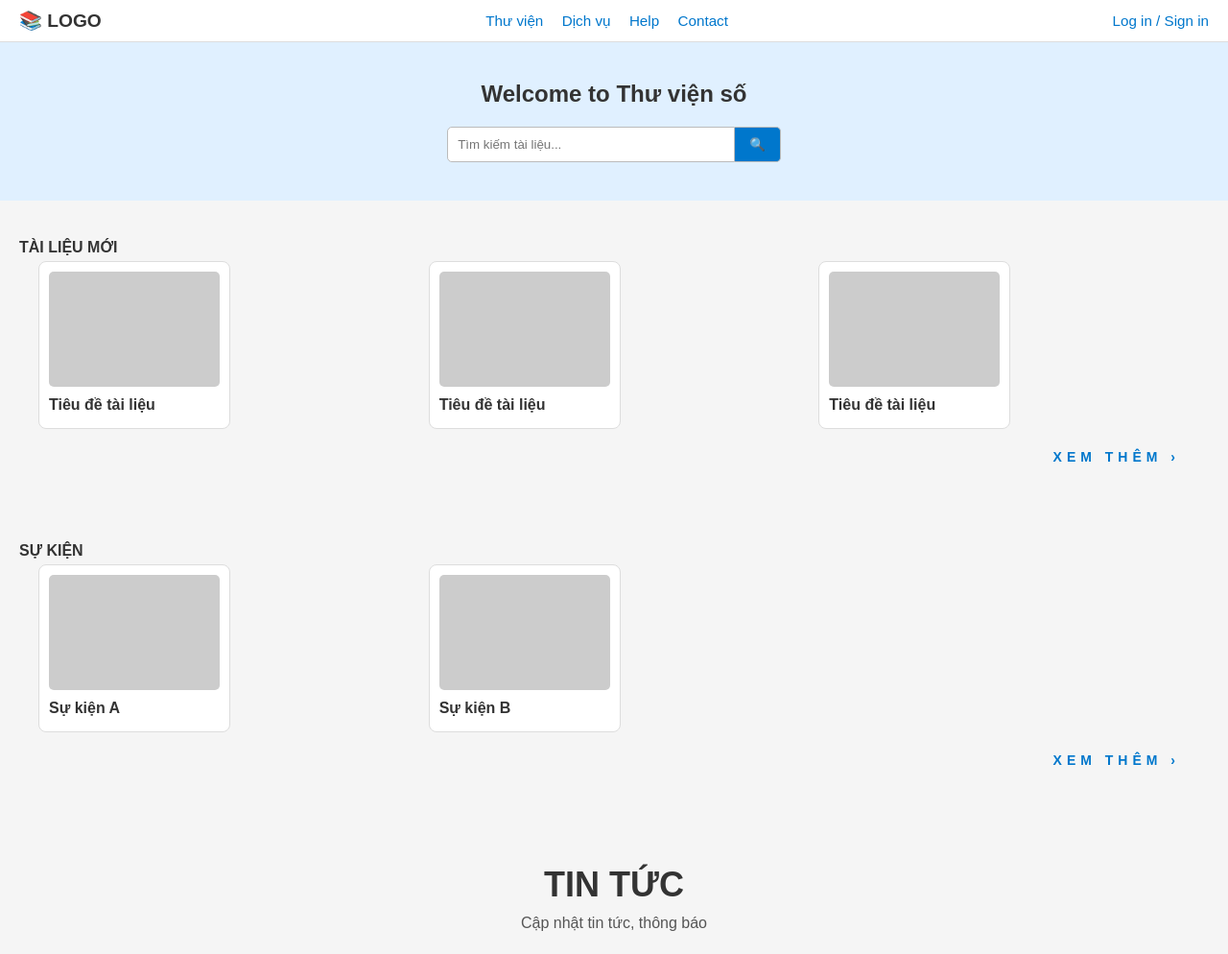
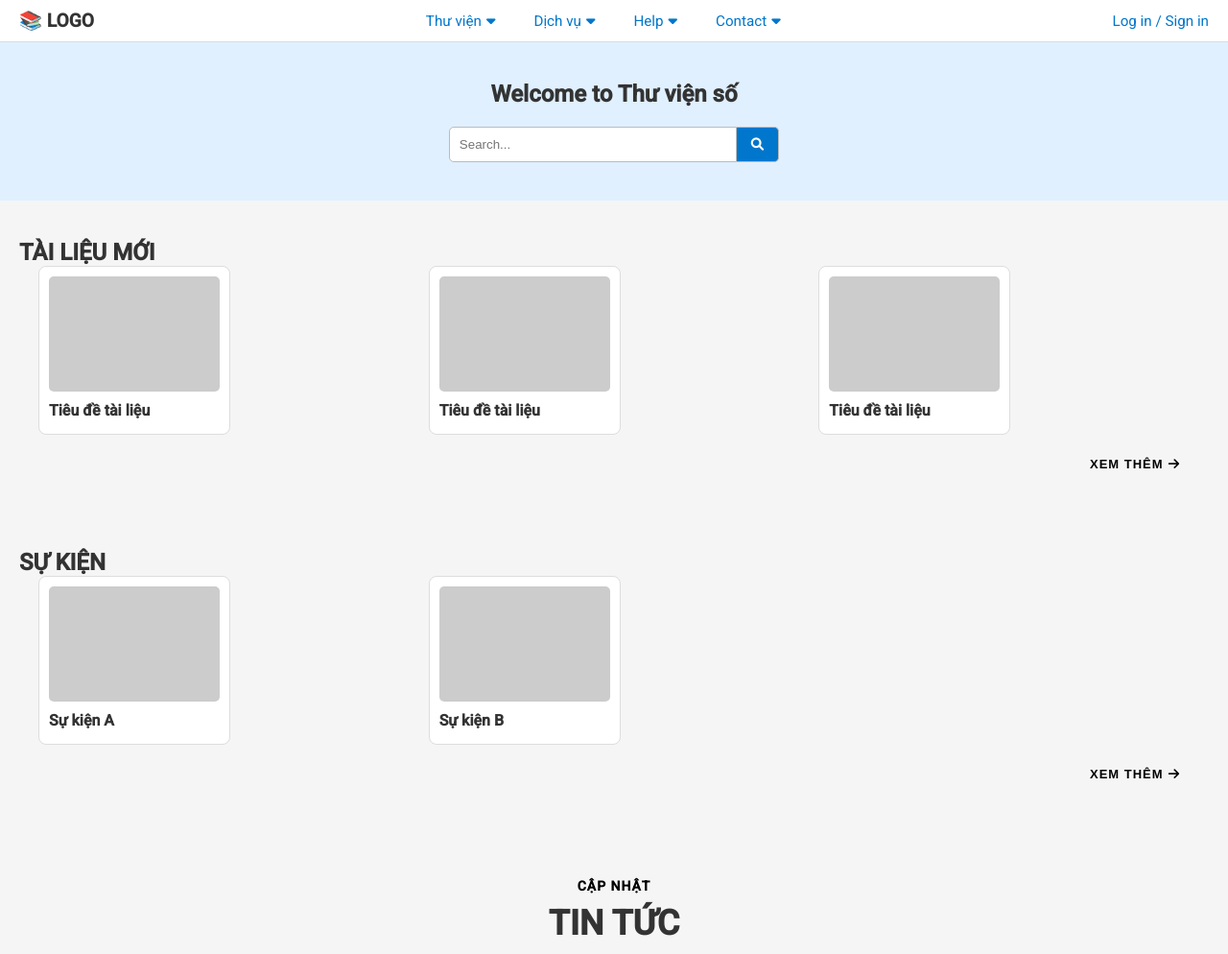
Before and after one commit to nguyenquanghuy24/CSE702025-Nhom4-ThuVienSo, a PHP site: page /index.html in a window 1280 px wide. Shown: the top 994 px of the page at 96% size. Run offline with PHP 8.4, Linux system fonts and the light colour scheme; some libraries are stand-ins or nearby versions.

Commit message:
update13/06

```diff
--- a/demo/index.html
+++ b/demo/index.html
@@ -1,205 +1,161 @@
 <!DOCTYPE html>
-<html lang="vi">
+<html lang="en">
 <head>
-  <meta charset="UTF-8" />
-  <meta name="viewport" content="width=device-width, initial-scale=1.0"/>
-  <link href="https://cdn.jsdelivr.net/npm/remixicon@2.5.0/fonts/remixicon.css" rel="stylesheet">
+  <meta charset="UTF-8">
+  <meta name="viewport" content="width=device-width, initial-scale=1.0">
   <title>Thư viện số</title>
-  <link rel="stylesheet" href="test.css" />
+  <link rel="stylesheet" href="test.css">
+  <link rel="stylesheet" href="https://cdnjs.cloudflare.com/ajax/libs/font-awesome/6.0.0-beta3/css/all.min.css">
+  <link href="https://fonts.googleapis.com/css2?family=Roboto:wght@400;500&display=swap" rel="stylesheet">
 </head>
 <body>
-
   <header class="navbar">
     <div class="logo">📚 LOGO</div>
-    <nav class="nav-links">
-      <a href="#">Thư viện</a>
-      <a href="#">Dịch vụ</a>
-      <a href="#">Help</a>
-      <a href="#">Contact</a>
-    </nav>
+    <div class="nav-links">
+      <div class="dropdown">
+        <a href="#" class="dropdown-toggle">Thư viện <i class="fas fa-caret-down"></i></a>
+        <div class="dropdown-menu">
+          <a href="/ebooks"><i class="fas fa-book"></i> Tài liệu số</a>
+          <a href="/books"><i class="fas fa-book-open"></i> Sách in</a>
+          <a href="/journals"><i class="fas fa-newspaper"></i> Tạp chí khoa học</a>
+          <a href="/theses"><i class="fas fa-file-alt"></i> Luận văn & Luận án</a>
+          <a href="/databases"><i class="fas fa-database"></i> Cơ sở dữ liệu</a>
+        </div>
+      </div>
+      <div class="dropdown">
+        <a href="#" class="dropdown-toggle">Dịch vụ <i class="fas fa-caret-down"></i></a>
+        <div class="dropdown-menu">
+          <a href="#"><i class="fas fa-info-circle"></i> Hỗ trợ nghiên cứu</a>
+          <a href="#"><i class="fas fa-question-circle"></i> Hướng dẫn sử dụng</a>
+          <a href="#"><i class="fas fa-cog"></i> Dịch vụ kỹ thuật</a>
+        </div>
+      </div>
+      <div class="dropdown">
+        <a href="#" class="dropdown-toggle">Help <i class="fas fa-caret-down"></i></a>
+        <div class="dropdown-menu">
+          <a href="#"><i class="fas fa-question"></i> FAQ</a>
+          <a href="#"><i class="fas fa-life-ring"></i> Hỗ trợ trực tuyến</a>
+          <a href="#"><i class="fas fa-book"></i> Tài liệu hướng dẫn</a>
+        </div>
+      </div>
+      <div class="dropdown">
+        <a href="#" class="dropdown-toggle">Contact <i class="fas fa-caret-down"></i></a>
+        <div class="dropdown-menu">
+          <a href="#"><i class="fas fa-envelope"></i> Email</a>
+          <a href="#"><i class="fas fa-phone"></i> Hotline</a>
+          <a href="#"><i class="fas fa-map-marker-alt"></i> Địa chỉ</a>
+        </div>
+      </div>
+    </div>
     <div class="auth">
       <a href="#">Log in / Sign in</a>
     </div>
   </header>
 
   <section class="welcome-section">
-    <h1>Welcome to <span>Thư viện số</span></h1>
+    <h1>Welcome to Thư viện số</h1>
     <div class="search-box">
-      <input type="text" placeholder="Tìm kiếm tài liệu..." />
-      <button><span>🔍</span></button>
+      <input type="text" placeholder="Search...">
+      <button><i class="fas fa-search"></i></button>
     </div>
   </section>
 
   <section class="new-documents">
-    <h2 class="title">TÀI LIỆU MỚI</h2>
+    <div class="section-header">
+      <h2>TÀI LIỆU MỚI</h2>
+    </div>
     <div class="card-container">
-      <div class="card">
-        <div class="image"></div>
-        <p class="title">Tiêu đề tài liệu</p>
-      </div>
-      <div class="card">
-        <div class="image"></div>
-        <p class="title">Tiêu đề tài liệu</p>
-      </div>
-      <div class="card">
-        <div class="image"></div>
-        <p class="title">Tiêu đề tài liệu</p>
-      </div>
+      <div class="card"><div class="image"></div><div class="title">Tiêu đề tài liệu</div></div>
+      <div class="card"><div class="image"></div><div class="title">Tiêu đề tài liệu</div></div>
+      <div class="card"><div class="image"></div><div class="title">Tiêu đề tài liệu</div></div>
     </div>
     <div class="btn-wrapper">
-      <button class="btn-xemthem">
-          <a href="#" class="custom-link">XEM THÊM &rsaquo;</a>
-      </button>
+      <button class="btn-xemthem">XEM THÊM <i class="fas fa-arrow-right"></i></button>
     </div>
   </section>
 
   <section class="events">
     <div class="section-header">
-      <h2 class="title">SỰ KIỆN</h2>
+      <h2>SỰ KIỆN</h2>
     </div>
     <div class="card-container">
-      <div class="card">
-        <div class="image"></div>
-        <p class="title">Sự kiện A</p>
+      <div class="card"><div class="image"></div><div class="title">Sự kiện A</div></div>
+      <div class="card"><div class="image"></div><div class="title">Sự kiện B</div></div>
     </div>
-      <div class="card">
-        <div class="image"></div>
-        <p class="title">Sự kiện B</p>
+    <div class="btn-wrapper">
+      <button class="btn-xemthem">XEM THÊM <i class="fas fa-arrow-right"></i></button>
+    </div>
+  </section>
+
+  <section class="news-section">
+    <div class="subtitle">Cập nhật</div>
+    <h2 class="title">TIN TỨC</h2>
+    <p class="desc">Cập nhật tin tức, thông báo</p>
+    <div class="news-container">
+      <div class="card-with-bg" style="background-image: url('https://via.placeholder.com/400x300');">
+        <div class="overlay">
+          <div class="news-topic">Văn hóa đọc</div>
+          <div class="news-title">Lễ trao giải các cuộc thi Ngày Sách và Văn hóa đọc</div>
+        </div>
+      </div>
+      <div class="card-with-bg" style="background-image: url('https://via.placeholder.com/400x300');">
+        <div class="overlay">
+          <div class="news-topic">Topic2</div>
+          <div class="news-title">Ứng dụng AI hỗ trợ học tập và nghiên cứu khoa học</div>
+        </div>
+      </div>
+      <div class="card-with-bg" style="background-image: url('https://via.placeholder.com/400x300');">
+        <div class="overlay">
+          <div class="news-topic">Triển lãm</div>
+          <div class="news-title">Đọc sách thông minh – Bảo vệ bản quyền</div>
+        </div>
       </div>
     </div>
     <div class="btn-wrapper">
-      <button class="btn-xemthem">
-          <a href="#" class="custom-link">XEM THÊM &rsaquo;</a>
-      </button>
+      <button class="btn-xemthem">XEM THÊM <i class="fas fa-arrow-right"></i></button>
     </div>
   </section>
 
-<!-- TUNG -->
-<section class="news-section">
-    <h2 class="title">TIN TỨC</h2>
-    <p class="desc">Cập nhật tin tức, thông báo</p>
+  <footer class="last_bottom">
+    <div class="column">
+      <h1>About</h1>
+      <p>Đây là thư viện số. Bạn muốn viết thêm gì thì có viết thêm vào đây.</p>
+    </div>
+    <div class="column">
+      <h1>Thông tin</h1>
+      <ul>
+        <li><a href="#">Dịch vụ hỗ trợ nghiên cứu</a></li>
+        <li><a href="#">Câu hỏi thường gặp</a></li>
+        <li><a href="#">Tìm tài sản thất lạc</a></li>
+      </ul>
+    </div>
+    <div class="column">
+      <h1>Liên hệ</h1>
+      <ul class="contact-list">
+        <li><i class="fas fa-university"></i><span>Đại học Phenikaa</span></li>
+        <li><i class="fas fa-envelope"></i><span>library@phenikaa.edu.vn</span></li>
+        <li><i class="fas fa-phone"></i><span>0246.6291 8118 | Số máy lẻ: 117</span></li>
+      </ul>
+    </div>
+  </footer>
 
-    <div class="news-container">
-        <!--Box 1 -->
-        <div class="news-card card-with-bg" style="background-image: url('image1.jpg');">
-            <div class="overlay">
-              <p class="news-topic">Văn hóa đọc</p>
-              <h3 class="news-title">Lễ trao giải các cuộc thi Ngày Sách và Văn hóa đọc</h3>
+  <div class="bottom">
+    <p>Copyright Group 4_Software Engineering</p>
   </div>
-        </div>
-        <!--Box 2-->
-        <div class="news-card card-with-bg" style="background-image: url('image2.jpg');">
-            <div class="overlay">
-              <p class="news-topic">Topic2</p>
-              <h3 class="news-title">Ứng dụng AI hỗ trợ học tập và nghiên cứu khoa học</h3>
-            </div>
-        </div>
-        <!--Box 3-->
-        <div class="news-card card-with-bg" style="background-image: url('image3.jpg');">
-            <div class="overlay">
-              <p class="news-topic">Triển lãm</p>
-              <h3 class="news-title">Đọc sách thông minh – Bảo vệ bản quyền</h3>
+
+  <div id="loginModal" class="modal">
+    <div class="modal-content">
+      <span class="close-btn">×</span>
+      <h2>Đăng nhập</h2>
+      <input type="text" placeholder="Tên đăng nhập hoặc Email">
+      <input type="password" placeholder="Mật khẩu">
+      <button>Đăng nhập</button>
+      <div class="signup-link">
+        <p>Chưa có tài khoản? <a href="#">Đăng ký</a></p>
       </div>
     </div>
   </div>
 
-    <div class="btn-wrapper">
-        <button class="btn-xemthem">
-            <a href="#" class="custom-link">XEM THÊM &rsaquo;</a>
-        </button>
-    </div>
-</section>
-
-<footer>
-    <div class="last_bottom">
-        <div class="column">
-            <h1 id="about">About</h1>
-            <p>Đây là thư viện số. <br>Bạn muốn viết thêm gì thì có viết thêm vào đây. </br> </p>
-        </div>
-        <div class="column">
-            <h1 id="info">Thông tin</h1>
-            <ul>
-                <li>
-                    <a href="Support">Dịch vụ hỗ trợ nghiên cứu</a>
-                </li>
-                <li>
-                    <a href="Question">Câu hỏi thường gặp</a>
-                </li>
-                <li>
-                    <a href="Search">Tìm tài sản thất lạc</a>
-                </li>
-            </ul>
-        </div>
-        <div class="column">
-            <h1 id="contact">Liên hệ</h1>
-            <ul class="contact-list">
-                <li>
-                    <i class="ri-map-pin-fill"></i>
-                    <span>Đại học Phenikaa</span>
-                </li>
-                <li>
-                    <i class="ri-mail-fill"></i>
-                    <span> elib@phenikaa-uni.edu.vn</span>
-                </li>
-                <li>
-                    <i class="ri-phone-fill"></i>
-                    <span> 0246.6291 8118 | Số máy lẻ: 117</span>
-                </li>
-            </ul>
-        </div>
-    </div>
-    <div class="bottom">
-        <div class="left-footer">
-            <p>Copyright  Group 4_Software Engineering</p>
-        </div>
-        <div class="right_footer">
-            <div class="icons">
-                <i class="ri-facebook-fill"></i>
-                <i class="ri-instagram-fill"></i>
-                <i class="ri-youtube-fill"></i>`
-            </div>
-        </div>
-    </div>
-</footer>
-
-<!--= Modal Đăng Nhập -->
-<div id="loginModal" class="modal">
-  <div class="modal-content">
-    <span class="close-btn" onclick="closeModal()">&times;</span>
-    <h2>Đăng nhập</h2>
-    <form>
-      <label for="username">Tên đăng nhập hoặc Email</label>
-      <input type="text" id="username" name="username" required>
-
-      <label for="password">Mật khẩu</label>
-      <input type="password" id="password" name="password" required>
-
-      <button type="submit">Đăng nhập</button>
-      <p class="signup-link">Chưa có tài khoản? <a href="#">Đăng ký</a></p>
-    </form>
-  </div>
-</div>
-
-<script>
-  // Mở modal khi nhấn "Log in / Sign in"
-  document.querySelector('.auth a').addEventListener('click', function(event) {
-    event.preventDefault();
-    document.getElementById('loginModal').style.display = 'block';
-  });
-
-  // Đóng modal
-  function closeModal() {
-    document.getElementById('loginModal').style.display = 'none';
-  }
-
-  // Đóng khi nhấn ngoài modal
-  window.onclick = function(event) {
-    const modal = document.getElementById('loginModal');
-    if (event.target === modal) {
-      modal.style.display = 'none';
-    }
-  }
-</script>
-
+  <script src="script.js"></script>
 </body>
 </html>
--- a/demo/test.css
+++ b/demo/test.css
@@ -6,7 +6,7 @@
 }
 
 body {
-  font-family: Arial, sans-serif;
+  font-family: 'Roboto', Arial, sans-serif;
   background: #f5f5f5;
   color: #333;
 }
@@ -30,11 +31,71 @@ header.navbar {
   font-size: 1.2rem;
 }
 
+.nav-links {
+  display: flex;
+  align-items: center;
+  gap: 40px;
+}
+
 .nav-links a, .auth a {
-  margin-left: 15px;
   font-size: 0.95rem;
 }
 
+/* Dropdown Menu */
+.dropdown {
+  position: relative;
+  display: inline-block;
+}
+
+.dropdown-toggle {
+  font-size: 0.95rem;
+  color: #0077cc;
+  cursor: pointer;
+  display: flex;
+  align-items: center;
+  gap: 5px;
+}
+
+.dropdown-menu {
+  display: block;
+  position: absolute;
+  top: 100%;
+  left: 0;
+  background: #ffffff;
+  border: 1px solid #ddd;
+  border-radius: 5px;
+  box-shadow: 0 4px 8px rgba(0, 0, 0, 0.1);
+  min-width: 200px;
+  z-index: 100;
+  opacity: 0;
+  transform: translateY(-20px);
+  transition: opacity 0.4s ease, transform 0.4s ease;
+  pointer-events: none;
+}
+
+.dropdown-menu a {
+  display: flex;
+  align-items: center;
+  gap: 10px;
+  padding: 10px 15px;
+  font-size: 0.9rem;
+  color: #333;
+  text-decoration: none;
+  transition: background-color 0.2s ease;
+}
+
+.dropdown-menu a:hover {
+  background-color: #e0f0ff;
+  color: #0077cc;
+}
+
+.dropdown:hover .dropdown-menu {
+  opacity: 1;
+  transform: translateY(0);
+  pointer-events: auto;
+}
+
+/* Welcome Section */
 .welcome-section {
   text-align: center;
   padding: 40px 20px;
@@ -220,25 +273,8 @@ header.navbar {
   margin-top: 20px;
 }
 
-.custom-link {
-  text-decoration: none ;
-  color: #0077cc;
-  font-weight: bold;
-  letter-spacing: 5px;
-  text-transform: uppercase;
-  font-family: sans-serif;
-  font-size: 14px;
-  transition: all 0.3s ease;
-}
-
-.custom-link:hover {
-  color: black;
-  text-decoration-color: black;
-}
-
-
-/* Điều chỉnh phần chú thích thêm  */
-.last_bottom{
+/* Footer */
+.last_bottom {
   display: grid;
   grid-template-columns: repeat(3, 1fr);
   justify-content: space-between;
```
Also changed, not shown: other parts of demo/test.css (+36 -37 lines), demo/script.js (added, +21 -0 lines). Lines whose indentation alone changed are shown as unchanged.
